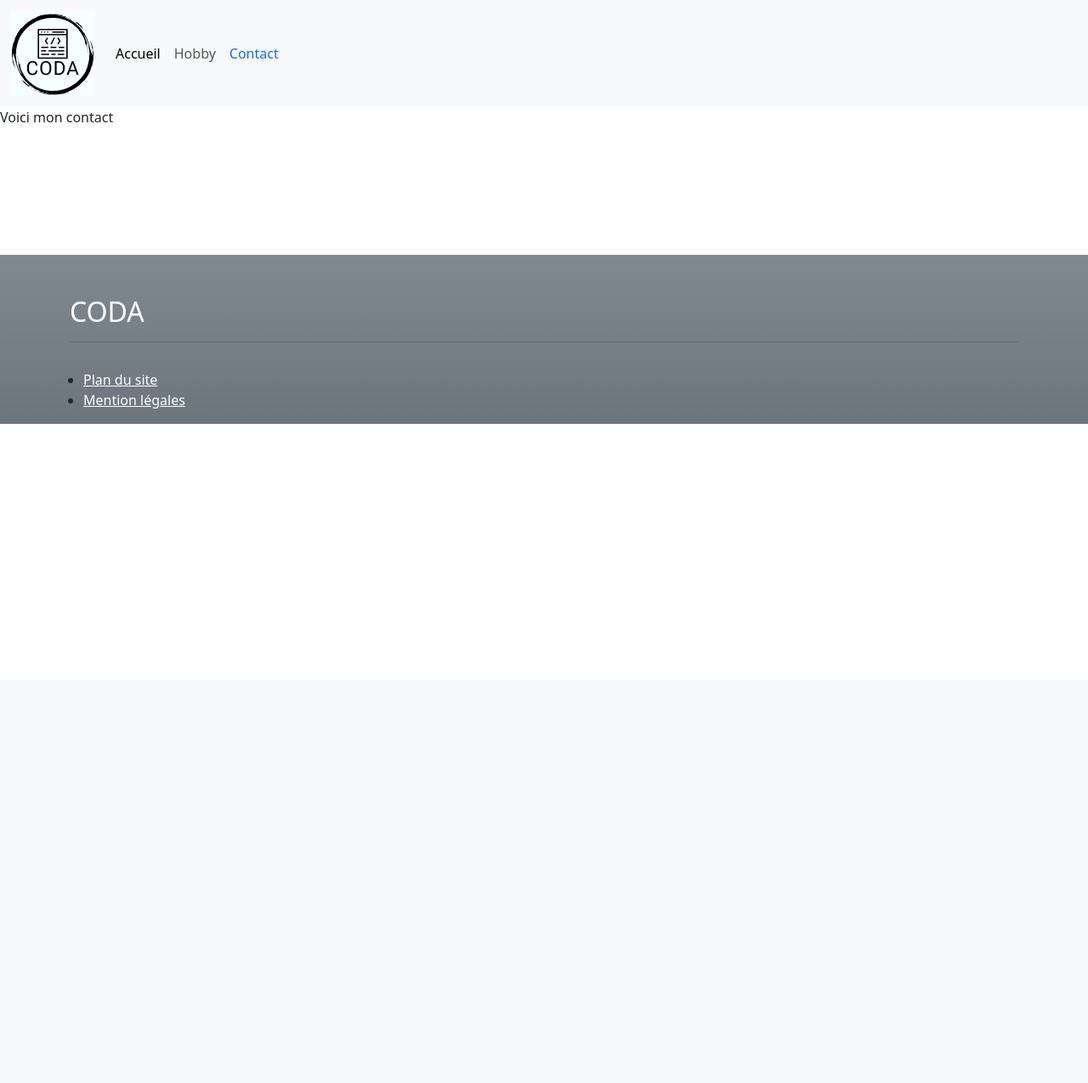
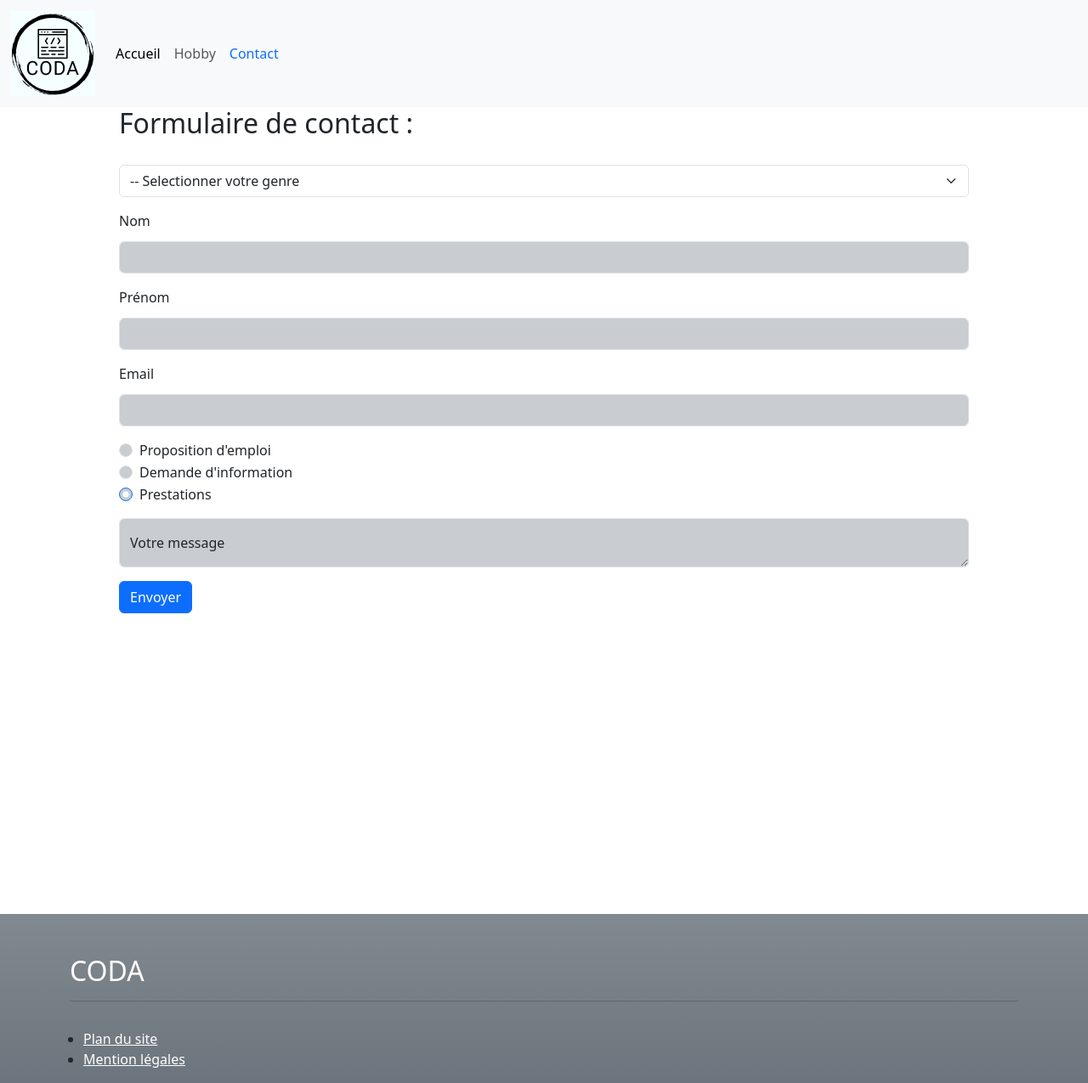
Before and after one commit to dumasg/cours01, a PHP site: page /pages/contact.php in a window 1280 px wide. Shown: the whole page at 85% size. Before the commit the page ends 499 px from the top, so only its background shows below. Run offline with PHP 8.4, Linux system fonts and the light colour scheme.

Commit message:
mise en place de la page formulaire et modification du routage sur index.php

```diff
--- a/assets/style.css
+++ b/assets/style.css
@@ -1,3 +1,4 @@
+
 .background-perso{
     width: 100vw;
     height: 80vh;
@@ -112,3 +113,20 @@
         transform: scale(1.05);
     }
 }
+#formulaire{
+    max-width: 1000px !important;
+    margin: 0 auto;
+}
+
+.mainFormulaire{
+    max-width: 1000px;
+    min-height: 100vh;
+    margin: 0 auto;
+    > h2{
+        margin-bottom: 30px;
+    }
+}
+
+input, textarea{
+    background-color: #c9ccd1 !important;
+}
--- /dev/null
+++ b/contact/contact_2024_01_16_14_56_10.txt
@@ -0,0 +1 @@
+manDumasGérémygeremy.dumas@le-campus-numerique.fronfds
--- /dev/null
+++ b/contact/contact_2024_01_16_14_56_21.txt
@@ -0,0 +1 @@
+manDumasGérémygeremy.dumas@le-campus-numerique.fronfds
--- /dev/null
+++ b/contact/contact_2024_01_16_14_57_24.txt
@@ -0,0 +1 @@
+manDumasGérémygeremy.dumas@le-campus-numerique.fronfds
--- /dev/null
+++ b/contact/contact_2024_01_16_14_59_46.txt
@@ -0,0 +1 @@
+manDumasGérémygeremy.dumas@le-campus-numerique.fronfds
--- /dev/null
+++ b/contact/contact_2024_01_16_14_59_48.txt
@@ -0,0 +1 @@
+manDumasGérémygeremy.dumas@le-campus-numerique.fronfds
--- /dev/null
+++ b/contact/contact_2024_01_16_15_00_09.txt
@@ -0,0 +1 @@
+manDumasGérémygeremy.dumas@le-campus-numerique.fronfds
--- /dev/null
+++ b/contact/contact_2024_01_16_15_00_20.txt
@@ -0,0 +1 @@
+manDumasGérémygeremy.dumas@le-campus-numerique.fronfds
--- /dev/null
+++ b/contact/contact_2024_01_16_15_05_07.txt
@@ -0,0 +1 @@
+manDumasGérémygeremy.dumas@le-campus-numerique.fronfdsq
--- a/pages/contact.php
+++ b/pages/contact.php
@@ -1,12 +1,81 @@
 <?php
 
-    include '../views/header.php';
+    require '../views/header.php';
+
+    $date = date("Y_m_d_H_i_s");
+    $filename = "../contact/contact_".$date.".txt";
+
+
 
 ?>
 
-<main>
+<main class="mainFormulaire">
 
-    Voici mon contact
+<?php if($_SERVER['REQUEST_METHOD'] == 'POST'){?>
+    <div>
+        <h2>Merci pour la soumission de votre formulaire !</h2>
+    </div>
+    <?php
+      $data = $_POST;
+      $status = file_put_contents($filename, $data);
+      if($status){
+        ?> <p> Votre fichier est bien enregistré ! </p> <?php
+      }
+
+    ?>
+<?php } else { ?>
+
+
+<h2>Formulaire de contact : </h2>
+
+<form id="formulaire" method="post" action="?page=contact" >
+    <div class="mb-3">
+        <select name="genre" class="form-select" aria-label="genre">
+        <option selected>-- Selectionner votre genre</option>
+        <option value="man">Messieur</option>
+        <option value="woman">Madame</option>
+        </select>
+    </div>
+  <div class="mb-3">
+    <label for="name" class="form-label">Nom</label>
+    <input type="text" name="name" class="form-control form-text" id="name" aria-describedby="userName">
+  </div>
+  <div class="mb-3">
+    <label for="firstName" class="form-label">Prénom</label>
+    <input type="text" name="firstName" class="form-control form-text" id="firstName" aria-describedby="userFirstName">
+  </div>
+  <div class="mb-3">
+    <label for="email" class="form-label">Email</label>
+    <input type="email" name="email" class="form-control form-text" id="email" aria-describedby="userEmail">
+  </div>
+  <div class="mb-3">
+    <div class="form-check">
+        <input class="form-check-input" type="radio" name="demande_service" id="flexRadioDefault1">
+        <label class="form-check-label" for="flexRadioDefault1">
+            Proposition d'emploi
+        </label>
+    </div>
+    <div class="form-check">
+        <input class="form-check-input" type="radio" name="demande_service" id="flexRadioDefault2" checked>
+        <label class="form-check-label" for="flexRadioDefault2">
+            Demande d'information
+        </label>
+    </div>
+    <div class="form-check">
+        <input class="form-check-input" type="radio" name="demande_service" id="flexRadioDefault3" checked>
+        <label class="form-check-label" for="flexRadioDefault3">
+            Prestations
+        </label>
+    </div>
+  </div>
+  <div class="form-floating mb-3">
+  <textarea name="message" class="form-control" placeholder="Votre message ici" id="message"></textarea>
+  <label for="message">Votre message</label>
+</div class="mb-3">
+  <button type="submit" class="btn btn-primary">Envoyer</button>
+</form>
+
+<?php } ?>
 
 </main>
 
--- a/pages/page.php
+++ b/pages/page.php
@@ -1,12 +1,12 @@
 <?php
-    include '../views/header.php';
+    require '../views/header.php';
 ?>
 
 
   <section
     class="container d-flex flex-column flex-md-row justify-content-center justify-content-md-evenly align-items-center mt-5">
     <div style="width: 300px;">
-      <img class="img-thumbnail" src="../assets/photos/geremy 2.webp" alt="">
+      <img class="img-thumbnail" src="/assets/logo/geremy2.jpg" alt="">
     </div>
     <div class="mt-3">
       <h2>Gérémy D.</h2>
```
Also changed, not shown: public/index.php (+7 -8 lines), assets/logo/geremy2.jpg (added).
